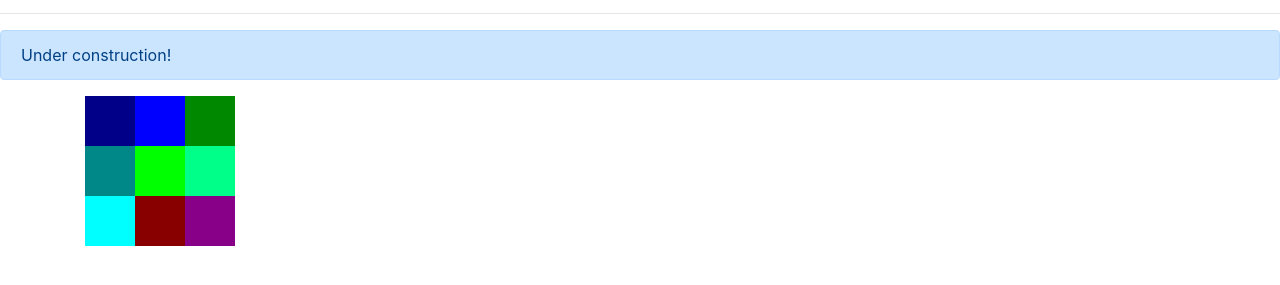
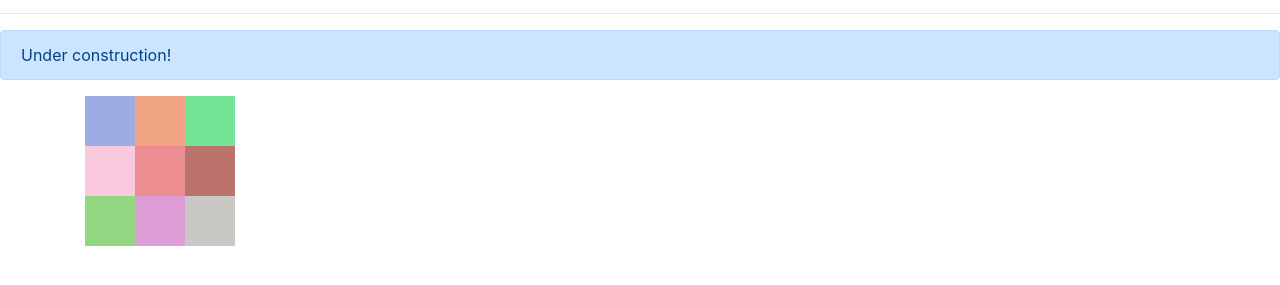
Before and after one commit to miguelpc94/logic-box, a plain HTML site: page index.html in a window 1280 px wide. Shown: the part 51-336 px from the top of the page. Drawn offline with Linux system fonts and the light colour scheme.

Commit message:
Laying basic script structure
Functions to generate the box colors randomly and turn them on and off

```diff
--- a/css/styles.css
+++ b/css/styles.css
@@ -2,39 +2,3 @@
   height: 50px;
   width: 50px;
 }
-
-.bitBoxColor1 {
-  background: #000088;
-}
-
-.bitBoxColor2 {
-  background: #0000FF;
-}
-
-.bitBoxColor3 {
-  background: #008800;
-}
-
-.bitBoxColor4 {
-  background: #008888;
-}
-
-.bitBoxColor5 {
-  background: #00FF00;
-}
-
-.bitBoxColor6 {
-  background: #00FF88;
-}
-
-.bitBoxColor7 {
-  background: #00FFFF;
-}
-
-.bitBoxColor8 {
-  background: #880000;
-}
-
-.bitBoxColor9 {
-  background: #880088;
-}
--- a/index.html
+++ b/index.html
@@ -25,27 +25,27 @@
 
 		<div class="container">
 			<div class="row">
-				<div id="box1" class="bitBoxSize bitBoxColor1">
+				<div id="box0" class="bitBoxSize">
 				</div>
-				<div id="box2" class="bitBoxSize bitBoxColor2">
+				<div id="box1" class="bitBoxSize">
 				</div>
-				<div id="box3" class="bitBoxSize bitBoxColor3">
+				<div id="box2" class="bitBoxSize">
 				</div>
 			</div>
 			<div class="row">
-				<div id="box4" class="bitBoxSize bitBoxColor4">
+				<div id="box3" class="bitBoxSize">
 				</div>
-				<div id="box5" class="bitBoxSize bitBoxColor5">
+				<div id="box4" class="bitBoxSize">
 				</div>
-				<div id="box6" class="bitBoxSize bitBoxColor6">
+				<div id="box5" class="bitBoxSize">
 				</div>
 			</div>
 			<div class="row">
-				<div id="box7" class="bitBoxSize bitBoxColor7">
+				<div id="box6" class="bitBoxSize">
 				</div>
-				<div id="box8" class="bitBoxSize bitBoxColor8">
+				<div id="box7" class="bitBoxSize">
 				</div>
-				<div id="box9" class="bitBoxSize bitBoxColor9">
+				<div id="box8" class="bitBoxSize">
 				</div>
 			</div>
 		</div>
@@ -55,3 +55,57 @@
 		<script src="js/bootstrap.bundle.min.js"></script>
 	</body>
 </html>
+
+<script>
+	const on=1;
+	const off=0;
+	const red=0;
+	const green=1;
+	const blue=2;
+	const boxes=9;
+
+	function generateRandomBoxColor() {
+		let randomColor=[];
+		randomColor[red] = (100+(Math.random()*155));
+		randomColor[green] = (100+(Math.random()*155));
+		randomColor[blue] = (100+(Math.random()*155));
+		return randomColor;
+	}
+
+	function halveColor(color) {
+		return [color[red]/2, color[green]/2, color[blue]/2];
+	}
+
+	function generateBoxColors(numberOfBoxes) {
+		let generatedBoxColors=[];
+		for (let boxNumber=0; boxNumber<numberOfBoxes; boxNumber++) {
+			generatedBoxColors[boxNumber] = [];
+			generatedBoxColors[boxNumber][on] = [];
+			generatedBoxColors[boxNumber][on] = generateRandomBoxColor();
+			generatedBoxColors[boxNumber][off] = [];
+			generatedBoxColors[boxNumber][off] = halveColor(generatedBoxColors[boxNumber][on]);
+		}
+		return generatedBoxColors;
+	}
+
+	function generateCssColor(color) {
+		return "rgb("+color[red]+","+color[green]+","+color[blue]+")";
+	}
+
+	function turnBox(onOrOff ,boxNumber) {
+		$("#box"+boxNumber).css("background-color", generateCssColor(boxColors[boxNumber][onOrOff]));
+	}
+
+	var boxColors=generateBoxColors(boxes);
+
+	turnBox(on,0);
+	turnBox(on,1);
+	turnBox(on,2);
+	turnBox(on,3);
+	turnBox(on,4);
+	turnBox(on,5);
+	turnBox(on,6);
+	turnBox(on,7);
+	turnBox(on,8);
+
+</script>
```
